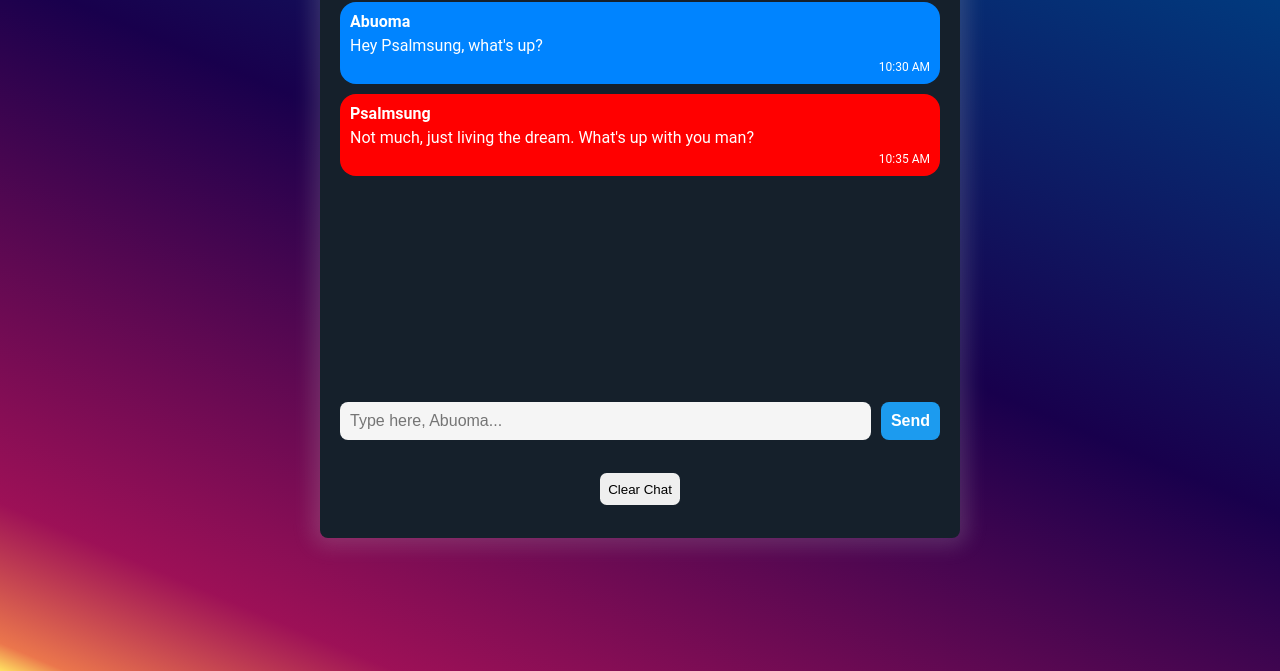
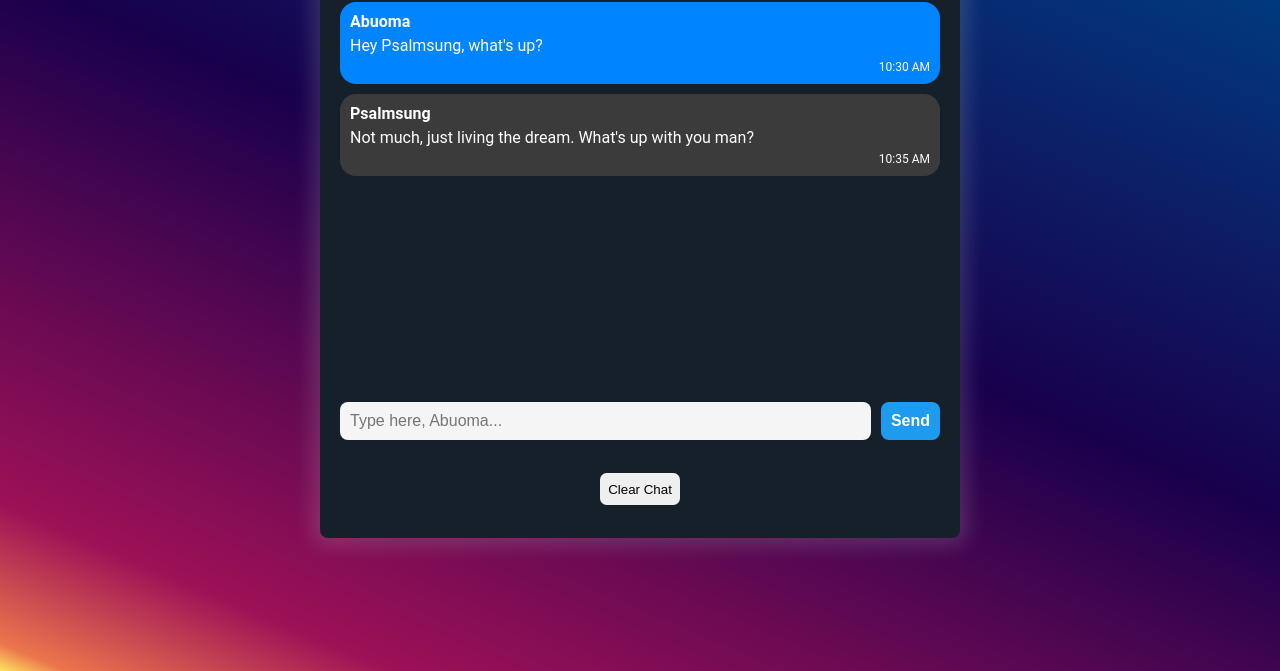
Before and after one commit to Psalmsung/Chat_App, a plain HTML site: page index.html in a window 1280 px wide. Shown: the part 185-856 px from the top of the page. Drawn offline with Linux system fonts and the light colour scheme.

Commit message:
Color changes at the grey-bg

```diff
--- a/assets/styles.css
+++ b/assets/styles.css
@@ -105,7 +105,7 @@ body{
 }
 
 .gray-bg{
-    background-color: #ff0000;
+    background-color: #3b3b3b;
 }
 
 .chat-input-form{
```
